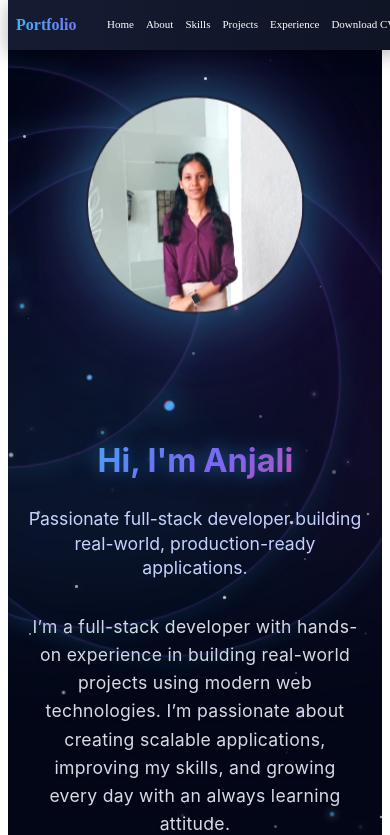
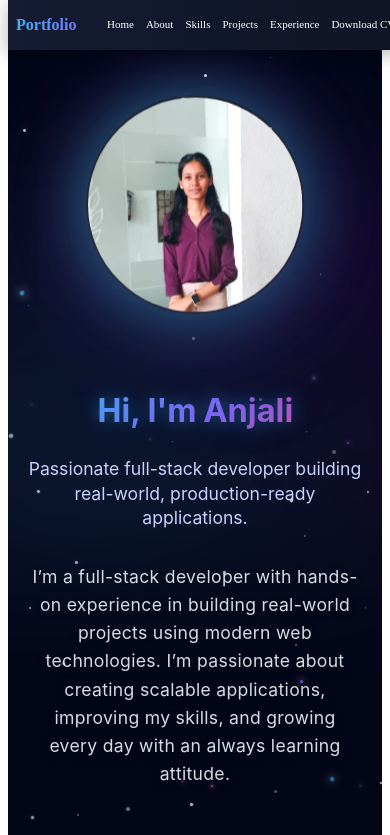
Before and after one commit to Anjali200306/portfolio, a React (Vite) app: page / in a window 390 px wide. Shown: the top 835 px of the page. Built offline with nearby package versions, Linux system fonts and the light colour scheme.

Commit message:
new Update

```diff
--- a/src/sections/Hero.jsx
+++ b/src/sections/Hero.jsx
@@ -19,7 +19,6 @@ const Hero = () => {
         star.style.setProperty('--duration', `${Math.random() * 6 + 4}s`);
         star.style.animationDelay = `${Math.random() * 8}s`;
 
-        // Add random color variation to stars
         if (Math.random() > 0.7) {
           const colors = ['#38bdf8', '#8b5cf6', '#ec4899'];
           star.style.backgroundColor = colors[Math.floor(Math.random() * colors.length)];
@@ -30,7 +29,7 @@ const Hero = () => {
       }
     }
 
-    // Create enhanced shooting stars with trail
+    // Shooting stars
     for (let i = 0; i < 4; i++) {
       const shootingStar = document.createElement('div');
       shootingStar.className = 'shooting-star';
@@ -38,32 +37,30 @@ const Hero = () => {
       shootingStar.style.animationDuration = `${Math.random() * 2 + 2}s`;
       shootingStar.style.top = `${Math.random() * 80 + 10}%`;
       shootingStar.style.left = `${Math.random() * 100}%`;
-
-      // Add size variation
       const size = Math.random() * 2 + 1;
       shootingStar.style.width = `${size}px`;
       shootingStar.style.height = `${size}px`;
-
       if (starsContainer) starsContainer.appendChild(shootingStar);
     }
 
-    // Create enhanced orbital ring system
-    const orbContainer = document.querySelector('.image-container');
-    if (orbContainer) {
-      // Main orbital ring
+    // Orbital rings – only create if screen width > 768px (to avoid overlap)
+    const createOrbitalRings = () => {
+      const orbContainer = document.querySelector('.image-container');
+      if (!orbContainer) return;
+      // Remove any existing rings to avoid duplicates on resize
+      orbContainer.querySelectorAll('.orbital-ring').forEach(el => el.remove());
+
+      if (window.innerWidth <= 768) return; // hide on small screens
+
       const ring = document.createElement('div');
       ring.className = 'orbital-ring';
       ring.style.width = '500px';
       ring.style.height = '500px';
-
-      // Orbital particle
       const particle = document.createElement('div');
       particle.className = 'orbital-particle';
       ring.appendChild(particle);
-
       orbContainer.appendChild(ring);
 
-      // Create additional orbital rings
       for (let i = 0; i < 2; i++) {
         const extraRing = document.createElement('div');
         extraRing.className = 'orbital-ring';
@@ -71,21 +68,21 @@ const Hero = () => {
         extraRing.style.height = `${400 + i * 100}px`;
         extraRing.style.animationDuration = `${15 + i * 5}s`;
         extraRing.style.borderColor = `rgba(${i === 0 ? '139, 92, 246' : '236, 72, 153'}, 0.1)`;
-
         const extraParticle = document.createElement('div');
         extraParticle.className = 'orbital-particle';
         extraParticle.style.width = `${6 - i * 2}px`;
         extraParticle.style.height = `${6 - i * 2}px`;
         extraRing.appendChild(extraParticle);
-
         orbContainer.appendChild(extraRing);
       }
-    }
+    };
 
-    // Create floating particles around the hero
+    createOrbitalRings();
+    window.addEventListener('resize', createOrbitalRings);
+
+    // Floating particles
     const particlesContainer = document.createElement('div');
     particlesContainer.className = 'floating-particles';
-
     for (let i = 0; i < 20; i++) {
       const particle = document.createElement('div');
       particle.className = 'floating-particle';
@@ -93,46 +90,29 @@ const Hero = () => {
       particle.style.top = `${Math.random() * 100}%`;
       particle.style.animationDelay = `${Math.random() * 15}s`;
       particle.style.animationDuration = `${Math.random() * 10 + 15}s`;
-
-      // Randomize particle color
       const colors = ['#38bdf8', '#8b5cf6', '#ec4899'];
       particle.style.background = `linear-gradient(135deg, ${colors[Math.floor(Math.random() * colors.length)]}, ${
         colors[Math.floor(Math.random() * colors.length)]
       })`;
-
       particlesContainer.appendChild(particle);
     }
-
     document.querySelector('.hero')?.appendChild(particlesContainer);
 
-    // Add scroll-based parallax effect
+    // Scroll parallax
     const handleScroll = () => {
       const heroSection = document.querySelector('.hero');
       const scrollY = window.scrollY;
-
       if (heroSection && scrollY < window.innerHeight) {
         const scrollProgress = scrollY / window.innerHeight;
-
-        // Parallax effect for stars
         const stars = document.querySelector('.stars');
-        if (stars) {
-          stars.style.transform = `translateY(${scrollProgress * 50}px)`;
-        }
-
-        // Parallax effect for nebula
+        if (stars) stars.style.transform = `translateY(${scrollProgress * 50}px)`;
         const nebula = document.querySelector('.nebula');
-        if (nebula) {
-          nebula.style.transform = `translate(${scrollProgress * 30}px, ${-scrollProgress * 20}px)`;
-        }
-
-        // Parallax effect for content
+        if (nebula) nebula.style.transform = `translate(${scrollProgress * 30}px, ${-scrollProgress * 20}px)`;
         const content = document.querySelector('.hero-content');
         if (content) {
           content.style.transform = `translateY(${scrollProgress * 30}px)`;
           content.style.opacity = `${1 - scrollProgress * 0.5}`;
         }
-
-        // Parallax effect for image
         const image = document.querySelector('.hero-image');
         if (image) {
           image.style.transform = `translateY(${scrollProgress * 40}px) scale(${1 - scrollProgress * 0.1})`;
@@ -140,27 +120,24 @@ const Hero = () => {
         }
       }
     };
-
     window.addEventListener('scroll', handleScroll);
 
-    // Add mouse move interaction for stars
+    // Mouse move for stars
     const handleMouseMove = (e) => {
       const stars = document.querySelectorAll('.star');
       const mouseX = e.clientX / window.innerWidth;
       const mouseY = e.clientY / window.innerHeight;
-
       stars.forEach((star, index) => {
         const speed = (index % 3) * 0.5 + 0.5;
         star.style.transform = `translate(${mouseX * speed * 10}px, ${mouseY * speed * 10}px)`;
       });
     };
-
     window.addEventListener('mousemove', handleMouseMove);
 
-    // Cleanup
     return () => {
       window.removeEventListener('scroll', handleScroll);
       window.removeEventListener('mousemove', handleMouseMove);
+      window.removeEventListener('resize', createOrbitalRings);
     };
   }, []);
 
@@ -171,38 +148,25 @@ const Hero = () => {
 
   return (
     <section id="home" className="hero">
-      {/* Enhanced Background Elements */}
       <div className="stars"></div>
       <div className="nebula"></div>
 
-      {/* Content */}
       <div className="hero-content">
         <h1 className="title">
           Hi, I'm <span className="highlight">Anjali</span>
         </h1>
-
         <h2 className="subtitle">
           Passionate full-stack developer building real-world, production-ready applications.
         </h2>
-
-        <p className="description" style={{
-          color: '#e2e8f0',
-          fontSize: '1.1rem',
-          lineHeight: '1.6',
-          maxWidth: '600px',
-          margin: '1.5rem auto',
-          textShadow: '0 2px 4px rgba(0,0,0,0.3)',
-          opacity: 0.9
-        }}>
+        {/* Inline styles removed – now fully controlled by CSS */}
+        <p className="description">
           I’m a full-stack developer with hands-on experience in building real-world projects using modern web technologies. I’m passionate about creating scalable applications, improving my skills, and growing every day with an always learning attitude.
         </p>
-
         <a href="#contact" className="button">
           Contact Me <span className="arrow">→</span>
         </a>
       </div>
 
-      {/* Profile Image with Enhanced Effects */}
       <div className="hero-image">
         <div className="image-container">
           <div className="cosmic-orb"></div>
@@ -211,7 +175,6 @@ const Hero = () => {
             alt="Anjali Profile"
             className="profile-image"
             onError={handleImageError}
-            onLoad={() => console.log("Profile image loaded successfully")}
           />
         </div>
       </div>
--- a/src/styles/hero.css
+++ b/src/styles/hero.css
@@ -314,6 +314,7 @@
   font-weight: 400;
   letter-spacing: 0.3px;
   max-width: 700px;
+  /* Container styles REMOVED: no background, padding, border, or box-shadow */
 }
 
 @keyframes descriptionAppear {
@@ -716,10 +717,7 @@
   }
 }
 
-/* ============================================ */
-/* RESPONSIVE FIXES – Prevent text overlapping  */
-/* ============================================ */
-
+/* Responsive Design */
 @media (max-width: 1200px) {
   .hero {
     padding: 80px 80px;
@@ -744,14 +742,13 @@
 @media (max-width: 992px) {
   .hero {
     padding: 80px 60px;
-    gap: 70px;                    /* increased from 50px */
+    gap: 50px;
     flex-direction: column-reverse;
     text-align: center;
   }
 
   .hero-content {
     max-width: 100%;
-    margin-top: 20px;             /* added top margin */
   }
 
   .title {
@@ -783,12 +780,8 @@
 @media (max-width: 768px) {
   .hero {
     padding: 100px 30px;
-    gap: 60px;                    /* increased from 40px */
+    gap: 40px;
     min-height: auto;
-  }
-
-  .hero-content {
-    margin-top: 25px;             /* added top margin */
   }
 
   .title {
@@ -818,11 +811,7 @@
 @media (max-width: 480px) {
   .hero {
     padding: 80px 20px;
-    gap: 50px;                    /* increased from 30px */
-  }
-
-  .hero-content {
-    margin-top: 30px;             /* added top margin */
+    gap: 30px;
   }
 
   .title {
```
